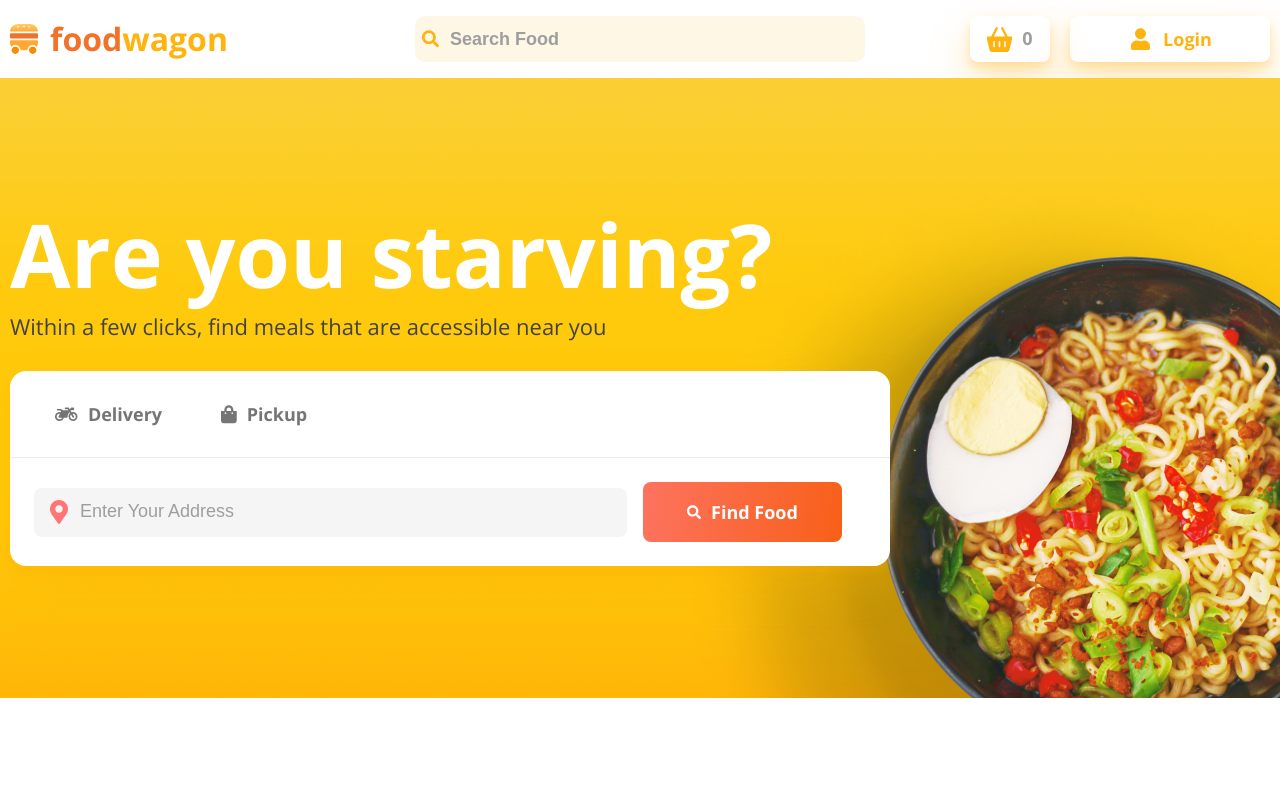
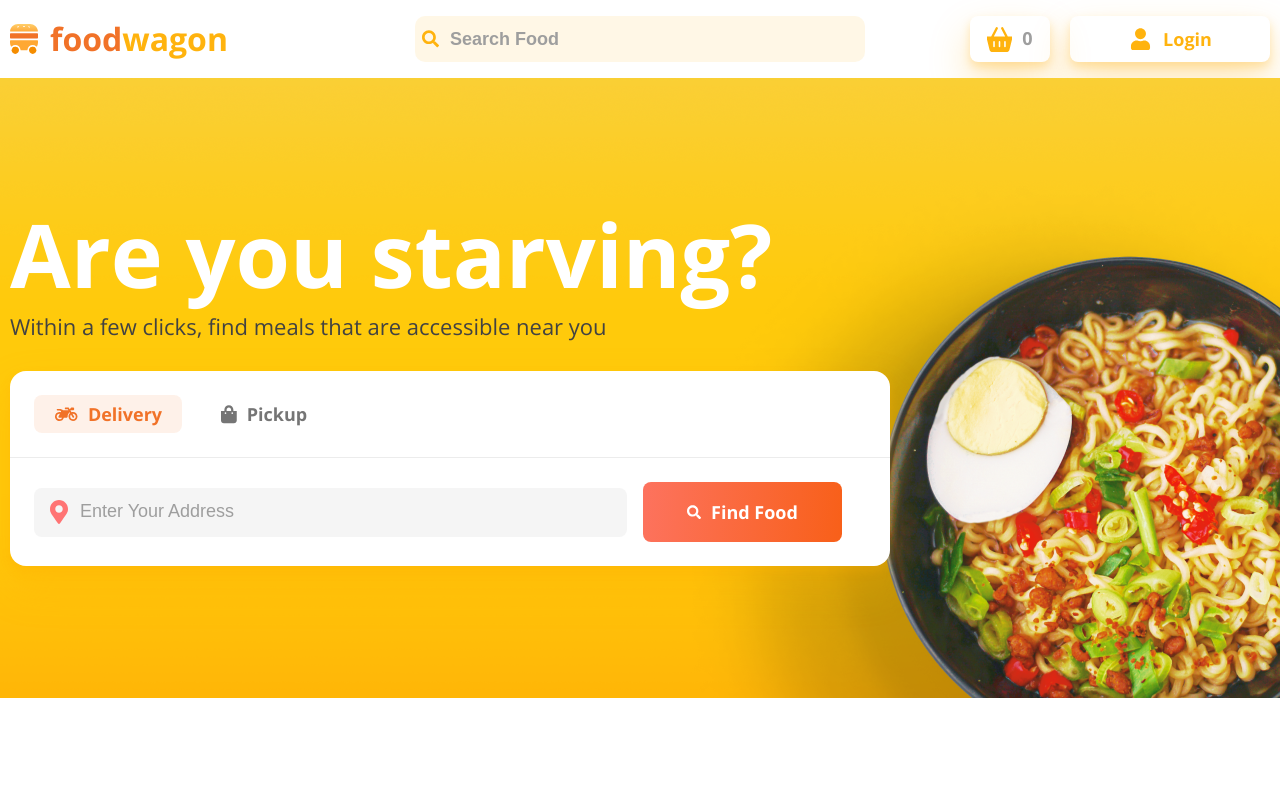
Before and after one commit to boby-boo/food_wagon, a React (Create React App) app: page / in a window 1280 px wide. Shown: the top 785 px of the page. Built offline with nearby package versions, Linux system fonts and the light colour scheme; data requests are answered from the project's data file.

Commit message:
fix: changed activation radio buttons by click in DeliveryBanner

```diff
--- a/src/components/deliveryBanner/DeliveryBanner.js
+++ b/src/components/deliveryBanner/DeliveryBanner.js
@@ -33,7 +33,7 @@ const DeliveryBanner = () => {
     const [userMail, setUserMail] = useState('');
 
     const handleChange = e => {
-        e.preventDefault();
+        e.stopPropagation();
         setDeliveryMethod(e.target.value);
     };
 
@@ -45,6 +45,7 @@ const DeliveryBanner = () => {
             userMail,
         };
         console.log(userData);
+        setUserMail('');
     };
 
     return (
@@ -80,6 +81,7 @@ const DeliveryBanner = () => {
                                     id="input__delivery"
                                     name="input__delivery"
                                     value="delivery"
+                                    defaultChecked
                                 />
                                 <label
                                     className="form__top_input label__delivery"
--- a/src/components/deliveryBanner/deliveryBanner.scss
+++ b/src/components/deliveryBanner/deliveryBanner.scss
@@ -80,8 +80,8 @@
                         }
                     }
                 }
-                .form__top_input-pickup:checked,
-                .form__top_input-delivery:checked {
+                .form__top_input-delivery:checked,
+                .form__top_input-pickup:checked {
                     & + label {
                         color: $secondary-color;
                         background: #f172281a;
--- a/src/components/featuresApp/featuresApp.scss
+++ b/src/components/featuresApp/featuresApp.scss
@@ -149,7 +149,7 @@
                     background-color: transparentize($primary-color, 0.5);
                     span,
                     h4 {
-                        color: #fff;
+                        color: $light-color;
                     }
                     img {
                         opacity: 1;
--- a/src/components/scrollToTopButton/scrollToTopButton.scss
+++ b/src/components/scrollToTopButton/scrollToTopButton.scss
@@ -6,8 +6,6 @@
     right: 2%;
     width: 100px;
     height: 100px;
-    // width: 120px;
-    // height: 120px;
     @include templateFlex(center, center);
     border-radius: 50%;
     background-color: transparentize($primary-color, 0.2);
--- a/src/style/variables.scss
+++ b/src/style/variables.scss
@@ -1,9 +1,11 @@
-$primary-color: #FFB30E;
-$secondary-color: #F17228;
-$light-color: #FFF;
+$primary-color: #ffb30e;
+$secondary-color: #f17228;
+$light-color: #fff;
 $dark-color: #424242;
-$gray-color: #9E9E9E;
-$primary-shadow: 0px 20px 40px 0px rgba(255, 174, 0, 0.29), 0px 5px 10px 0px rgba(255, 174, 0, 0.26);
+$gray-color: #9e9e9e;
+$primary-shadow:
+    0px 20px 40px 0px rgba(255, 174, 0, 0.29),
+    0px 5px 10px 0px rgba(255, 174, 0, 0.26);
 $secondary-shadow: 0 20px 32px rgba(0, 0, 0, 0.1);
 
 @mixin templateFlex($justify-content, $align-items) {
@@ -19,7 +21,7 @@ $secondary-shadow: 0 20px 32px rgba(0, 0, 0, 0.1);
 }
 
 @mixin templateTransition($animate) {
-    transition: $animate .3s ease;
+    transition: $animate 0.3s ease;
 }
 
 @mixin templateObject() {
```
